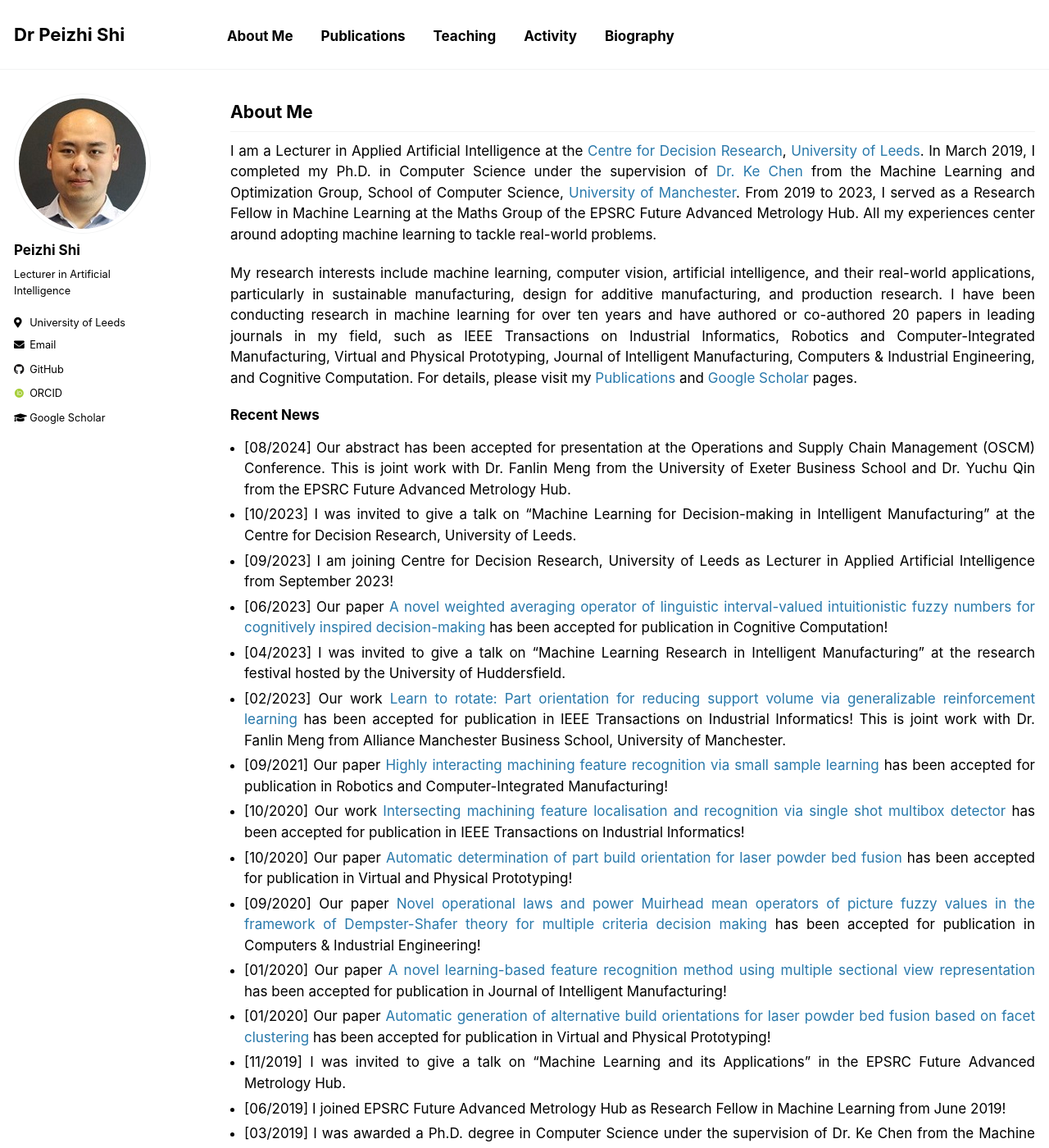
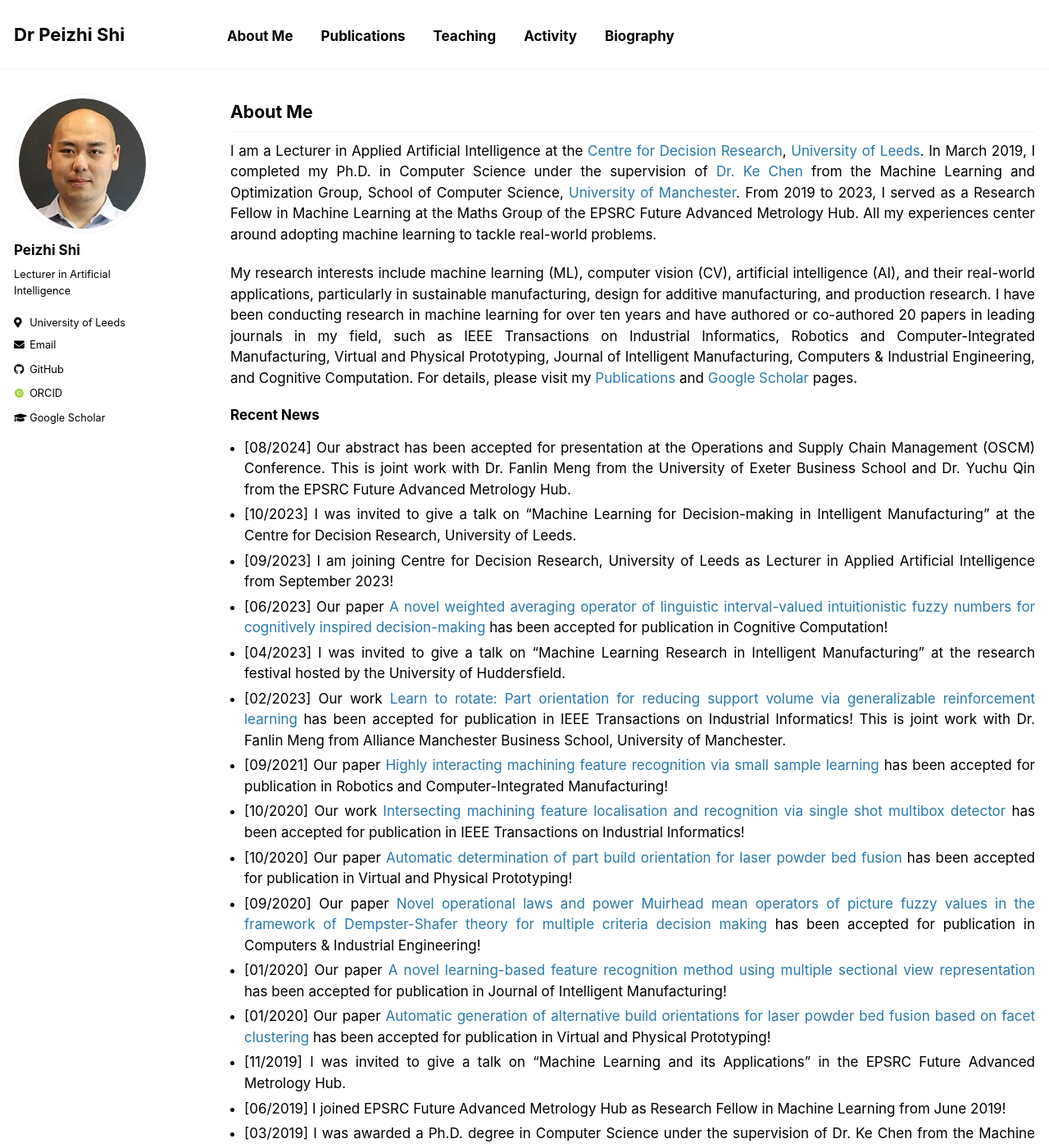
Before and after one commit to PeizhiShi/peizhishi.github.io, a Jekyll site: the page built from _pages/index.md, in a window 1280 px wide and 1400 px high. Shown: the whole window at 82% size. Built offline with Jekyll 4.4.1, drawn with Linux system fonts in a browser that asks for light colours; some web fonts are replaced; our own code applies the rules of GitHub Pages for plain Markdown files; some of the changed text lies outside the part shown.

Commit message:
Update index.md

```diff
--- a/_pages/index.md
+++ b/_pages/index.md
@@ -7,7 +7,7 @@
 
 I am a Lecturer in Applied Artificial Intelligence at the [Centre for Decision Research](https://cdr.leeds.ac.uk/), [University of Leeds](https://www.leeds.ac.uk/). In March 2019, I completed my Ph.D. in Computer Science under the supervision of [Dr. Ke Chen](https://www.cs.man.ac.uk/~kechen/index.php) from the Machine Learning and Optimization Group, School of Computer Science, [University of Manchester](https://www.manchester.ac.uk/). From 2019 to 2023, I served as a Research Fellow in Machine Learning at the Maths Group of the EPSRC Future Advanced Metrology Hub. All my experiences center around adopting machine learning to tackle real-world problems.
 
-My research interests include machine learning, computer vision, artificial intelligence, and their real-world applications, particularly in sustainable manufacturing, design for additive manufacturing, and production research. I have been conducting research in machine learning for over ten years and have authored or co-authored {{site.publications | size}} papers in leading journals in my field, such as IEEE Transactions on Industrial Informatics, Robotics and Computer-Integrated Manufacturing, Virtual and Physical Prototyping, Journal of Intelligent Manufacturing, Computers & Industrial Engineering, and Cognitive Computation. For details, please visit my [Publications](index.html#publications) and [Google Scholar](https://scholar.google.com/citations?user=qQuCvmQAAAAJ) pages.
+My research interests include machine learning (ML), computer vision (CV), artificial intelligence (AI), and their real-world applications, particularly in sustainable manufacturing, design for additive manufacturing, and production research. I have been conducting research in machine learning for over ten years and have authored or co-authored {{site.publications | size}} papers in leading journals in my field, such as IEEE Transactions on Industrial Informatics, Robotics and Computer-Integrated Manufacturing, Virtual and Physical Prototyping, Journal of Intelligent Manufacturing, Computers & Industrial Engineering, and Cognitive Computation. For details, please visit my [Publications](index.html#publications) and [Google Scholar](https://scholar.google.com/citations?user=qQuCvmQAAAAJ) pages.
 
 ### Recent News
 
@@ -34,11 +34,11 @@
 
 {% include base_path %}
 
-### Machine Learning Research
+### ML Research
 
 <ol>{% for post in site.publications reversed %}{% if post.category == 'ML' %}{% include achieve_paper_title.html %} {% endif %}{% endfor %}</ol>
 
-### Artificial Intelligence Research
+### Other AI Research
 
 <ol>{% for post in site.publications reversed %}{% if post.category == 'AI' %}{% include achieve_paper_title.html %} {% endif %}{% endfor %}</ol>
 
```
